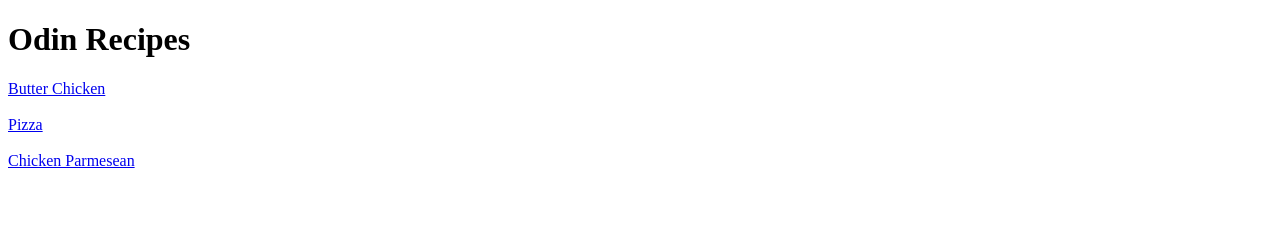
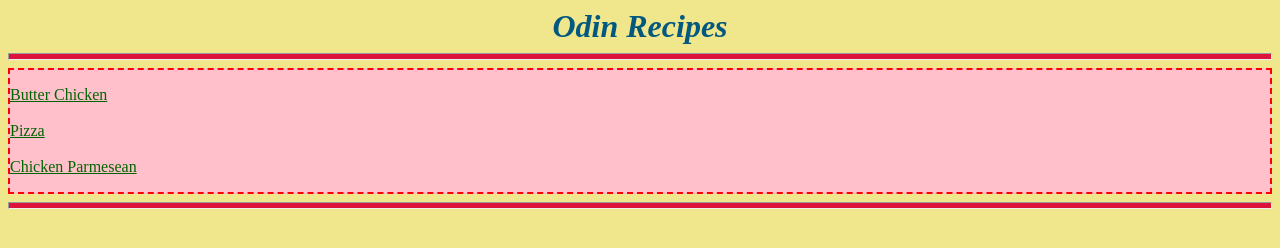
Before and after one commit to Harshvardhan-Mestha/odin-recipes, a plain HTML site: page index.html in a window 1280 px wide. Drawn offline with Linux system fonts and the light colour scheme.

Commit message:
This commit adds CSS to all webpages.

```diff
--- a/index.html
+++ b/index.html
@@ -6,10 +6,16 @@
     </head>
     <body>
         <h1>Odin Recipes</h1>
-        <a href="recipes/butter_chicken.html">Butter Chicken</a>
-        <br><br>
-        <a href="recipes/pizza.html">Pizza</a>
-        <br><br>
-        <a href="recipes/chk_parm.html">Chicken Parmesean</a>
+        <hr>
+        <div>
+            </p>
+                <a href="recipes/butter_chicken.html">Butter Chicken</a>
+                <br><br>
+                <a href="recipes/pizza.html">Pizza</a>
+                <br><br>
+                <a href="recipes/chk_parm.html">Chicken Parmesean</a>
+            </p>
+        </div>
+        <hr>
     </body>
 </html>
--- a/recipes/r_styles.css
+++ b/recipes/r_styles.css
@@ -0,0 +1,39 @@
+img {
+    border: 2px solid rebeccapurple;
+}
+
+body {
+    background-color: khaki
+}
+
+b {
+    color: teal;
+    font-family: Helvetica,Arial, Helvetica, sans-serif;
+}
+
+a {
+    color: darkgreen;
+    font-family:copperplate;
+}
+
+h1{
+    font-family: Papyrus,Arial, Helvetica, sans-serif;
+    font-style: italic;
+    color: rgb(2, 88, 127);
+}
+
+
+#desc {
+    color: navy ;
+    font-family: American Typewriter,Arial, Helvetica, sans-serif;
+}
+
+#ingr {
+    color: maroon;
+    font-family: monaco,Arial, Helvetica, sans-serif;
+}
+
+#step {
+    color: crimson;
+    font-family: futura,Arial, Helvetica, sans-serif;
+}
--- a/styles.css
+++ b/styles.css
@@ -0,0 +1,28 @@
+body {
+    background-color: khaki;
+    font-family: Arial, Helvetica, sans-serif;
+}
+
+a {
+    color: darkgreen;
+    font-family:copperplate;
+}
+
+h1 {
+    color: rgb(2, 88, 127);
+    font-family: Papyrus;
+    font-style: italic;
+    font-weight: bold;
+    margin: auto;
+    text-align: center;
+
+}
+div {
+    background-color: pink;
+    border: 2px dashed red;
+    margin: auto;
+}
+hr {
+    background-color: crimson;
+    height: 5px;
+}
```
